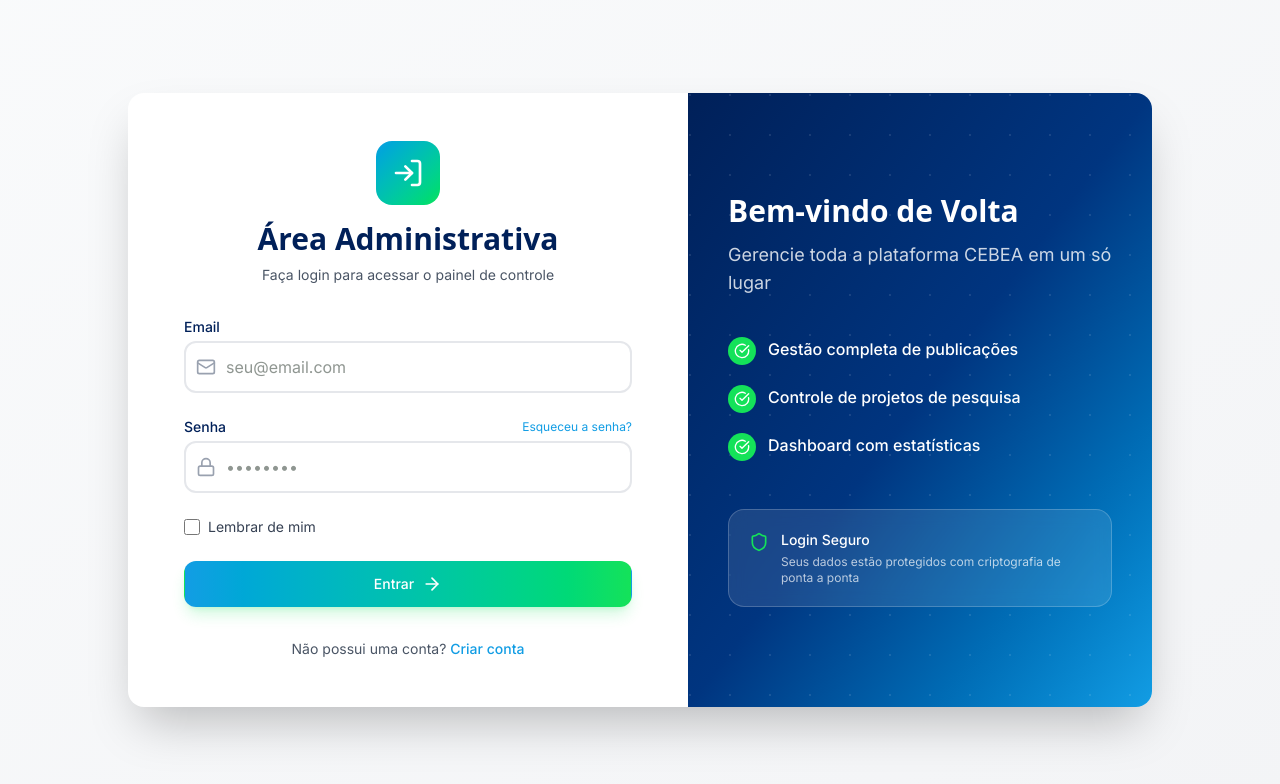
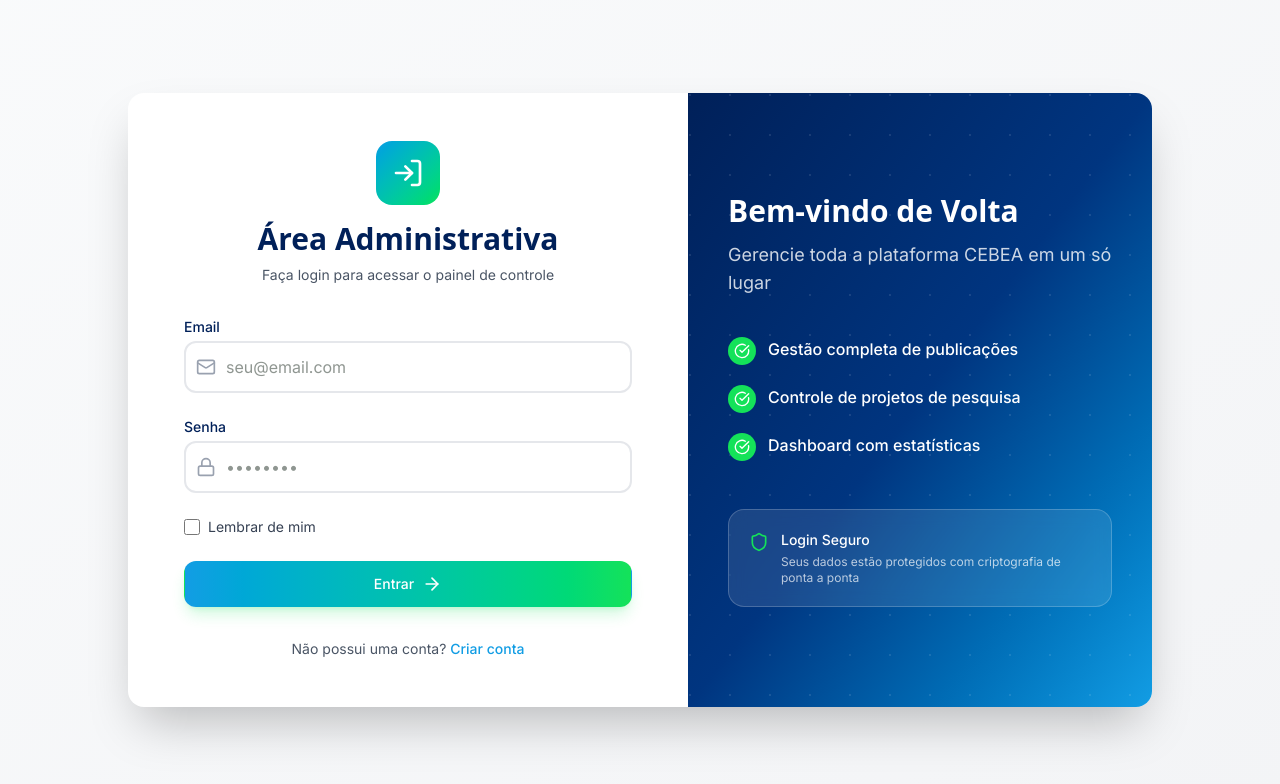
Before and after one commit to OctavioTchamba/cebea, a Next.js app: page /admin/login in a window 1280 px wide. Shown: the top 784 px of the page. Built offline with nearby package versions, Linux system fonts and the light colour scheme; no server answers.

Commit message:
refactor: remove unused password recovery link from login page
- Eliminated the "Forgot password?" link from the login page to streamline the user interface.
- Adjusted layout to maintain consistency after the removal of the link.

```diff
--- a/app/admin/login/page.tsx
+++ b/app/admin/login/page.tsx
@@ -151,12 +151,7 @@ export default function LoginPage() {
                     <label htmlFor="password" className="block text-sm font-medium text-[#002059]">
                       Senha
                     </label>
-                    <Link
-                      href="/admin/forgot-password"
-                      className="text-xs text-[#129DE4] hover:text-[#0d8bc7] transition-colors"
-                    >
-                      Esqueceu a senha?
-                    </Link>
+
                   </div>
                   <div className="relative">
                     <div className="absolute inset-y-0 left-0 pl-3 flex items-center pointer-events-none">
```
